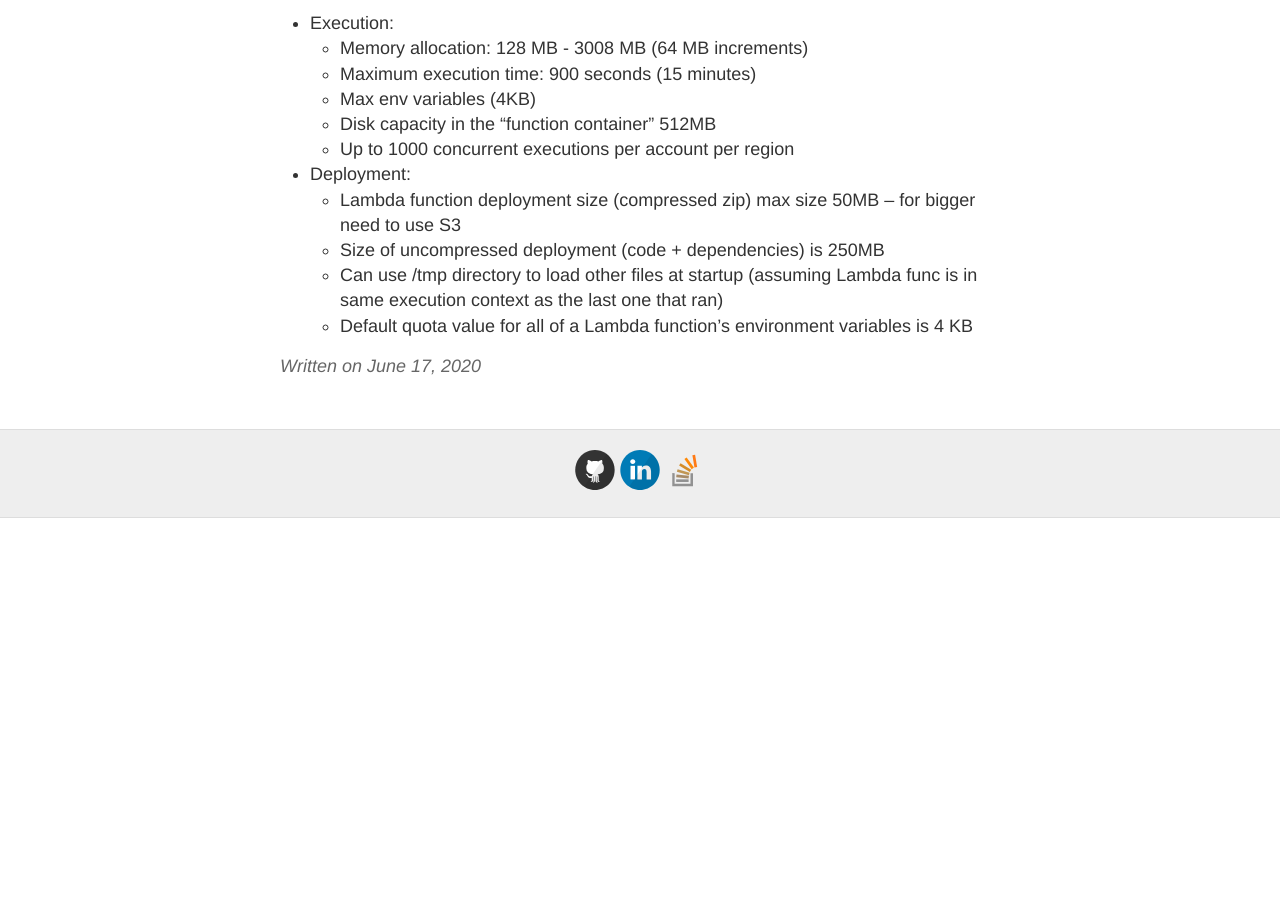
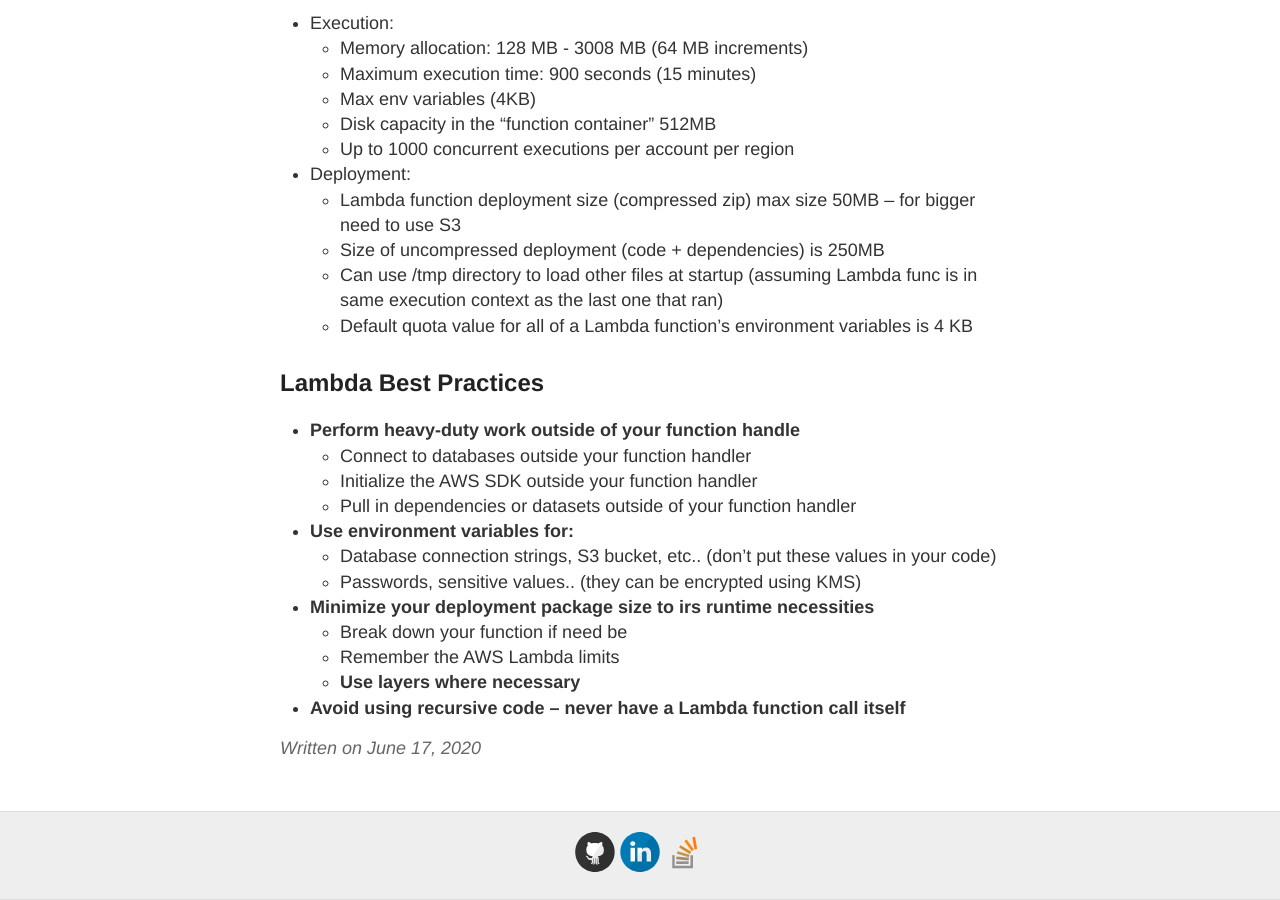
Before and after one commit to gutucristian/gutucristian.github.io, a Jekyll site: the page built from _posts/2020-06-17-Amazon-Web-Services-(AWS).md, in a window 1280 px wide and 900 px high, scrolled down 153473 px. Built offline with Jekyll 4.4.1, drawn with Linux system fonts in a browser that asks for light colours; our own code applies the rules of GitHub Pages for plain Markdown files; before the commit the page ends 153991 px from its top, so only the background shows below that.

Commit message:
Update 2020-06-17-Amazon-Web-Services-(AWS).md

```diff
--- a/_posts/2020-06-17-Amazon-Web-Services-(AWS).md
+++ b/_posts/2020-06-17-Amazon-Web-Services-(AWS).md
@@ -4096,3 +4096,18 @@
   - Size of uncompressed deployment (code + dependencies) is 250MB
   - Can use /tmp directory to load other files at startup (assuming Lambda func is in same execution context as the last one that ran)
   - Default quota value for all of a Lambda function's environment variables is 4 KB
+
+## Lambda Best Practices
+
+- **Perform heavy-duty work outside of your function handle**
+  - Connect to databases outside your function handler
+  - Initialize the AWS SDK outside your function handler
+  - Pull in dependencies or datasets outside of your function handler
+- **Use environment variables for:**
+  - Database connection strings, S3 bucket, etc.. (don't put these values in your code)
+  - Passwords, sensitive values.. (they can be encrypted using KMS)
+- **Minimize your deployment package size to irs runtime necessities**
+  - Break down your function if need be
+  - Remember the AWS Lambda limits
+  - **Use layers where necessary**
+- **Avoid using recursive code -- never have a Lambda function call itself**
```
